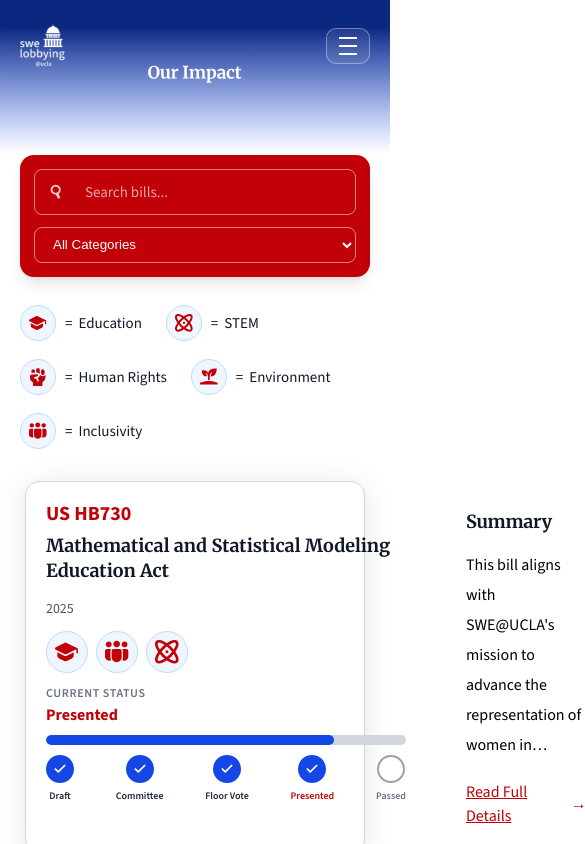
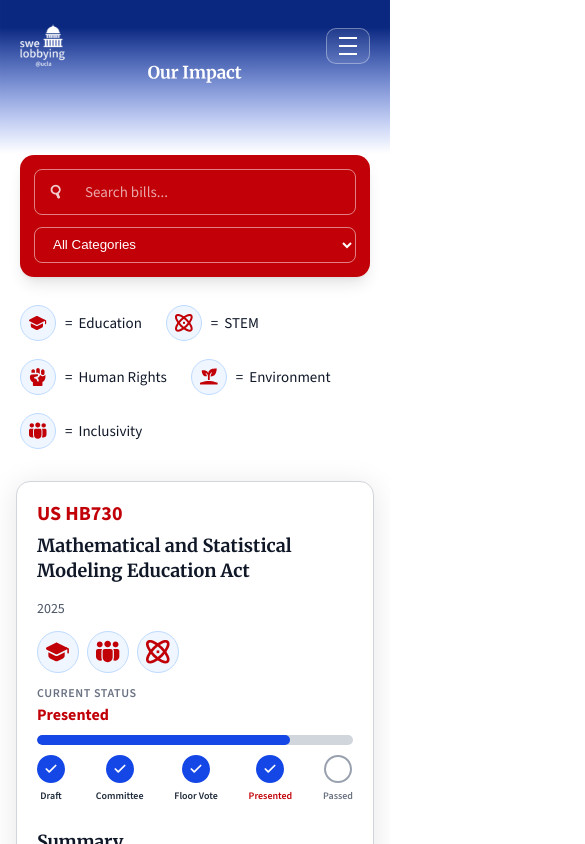
Before and after one commit to swe-ucla/lobbying-website, a React (Create React App) app: page /bill_gallery in a window 390 px wide. Shown: the top 844 px of the page, 585 px wide, since content can reach past the window. Built offline with nearby package versions, Linux system fonts and the light colour scheme.

Commit message:
vertical our impact phone view

```diff
--- a/src/BillWidget.css
+++ b/src/BillWidget.css
@@ -331,3 +331,23 @@
 .bill-details-arrow {
   font-size: 1rem;
 }
+
+@media (max-width: 900px) {
+  .bill-widget--expanded {
+    flex-direction: column;
+    gap: 20px;
+    width: 100%;
+  }
+
+  .bill-widget--expanded .bill-left {
+    min-width: 0;
+    max-width: 100%;
+  }
+}
+
+@media (max-width: 600px) {
+  .progress-circles {
+    flex-wrap: wrap;
+    justify-content: flex-start;
+  }
+}
```
